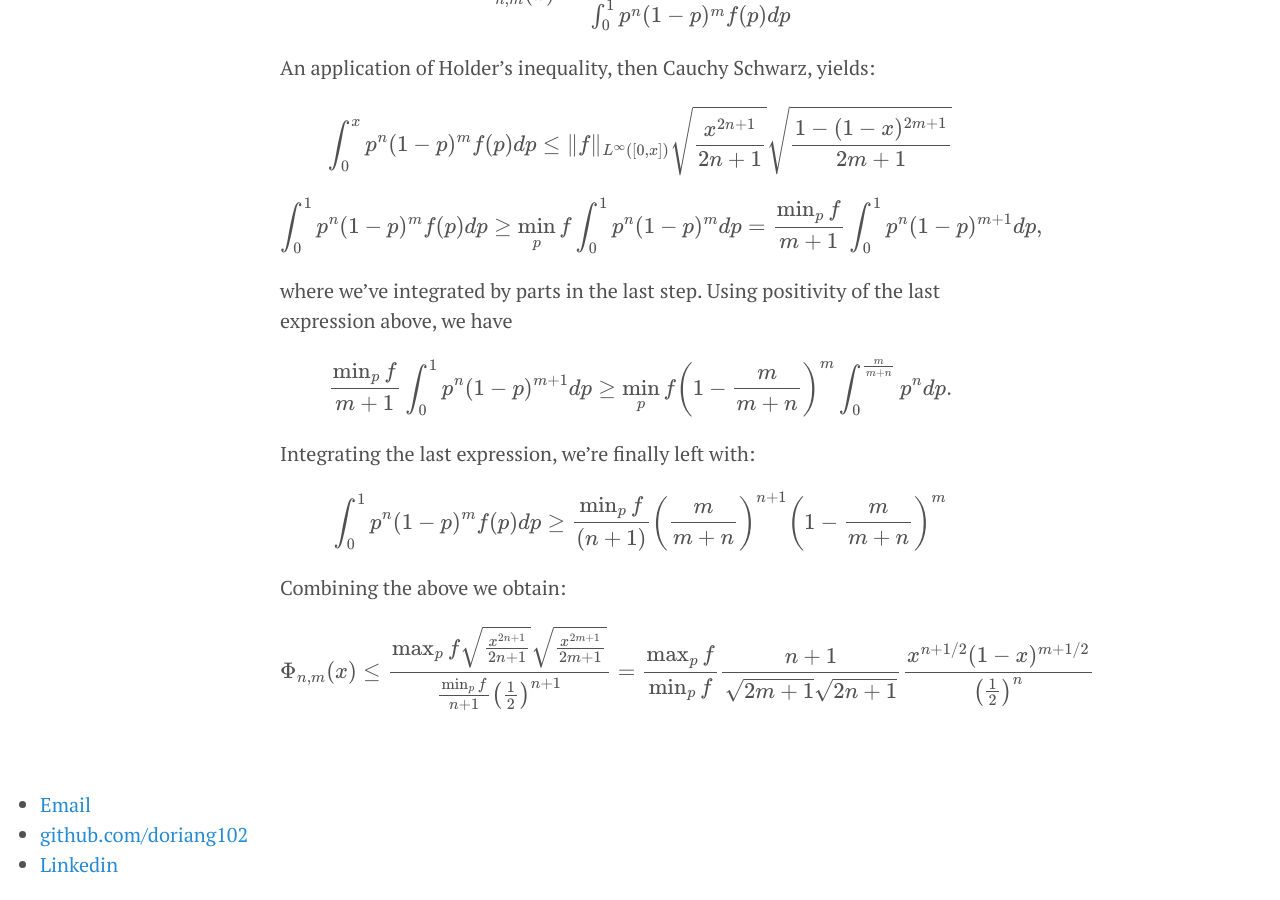
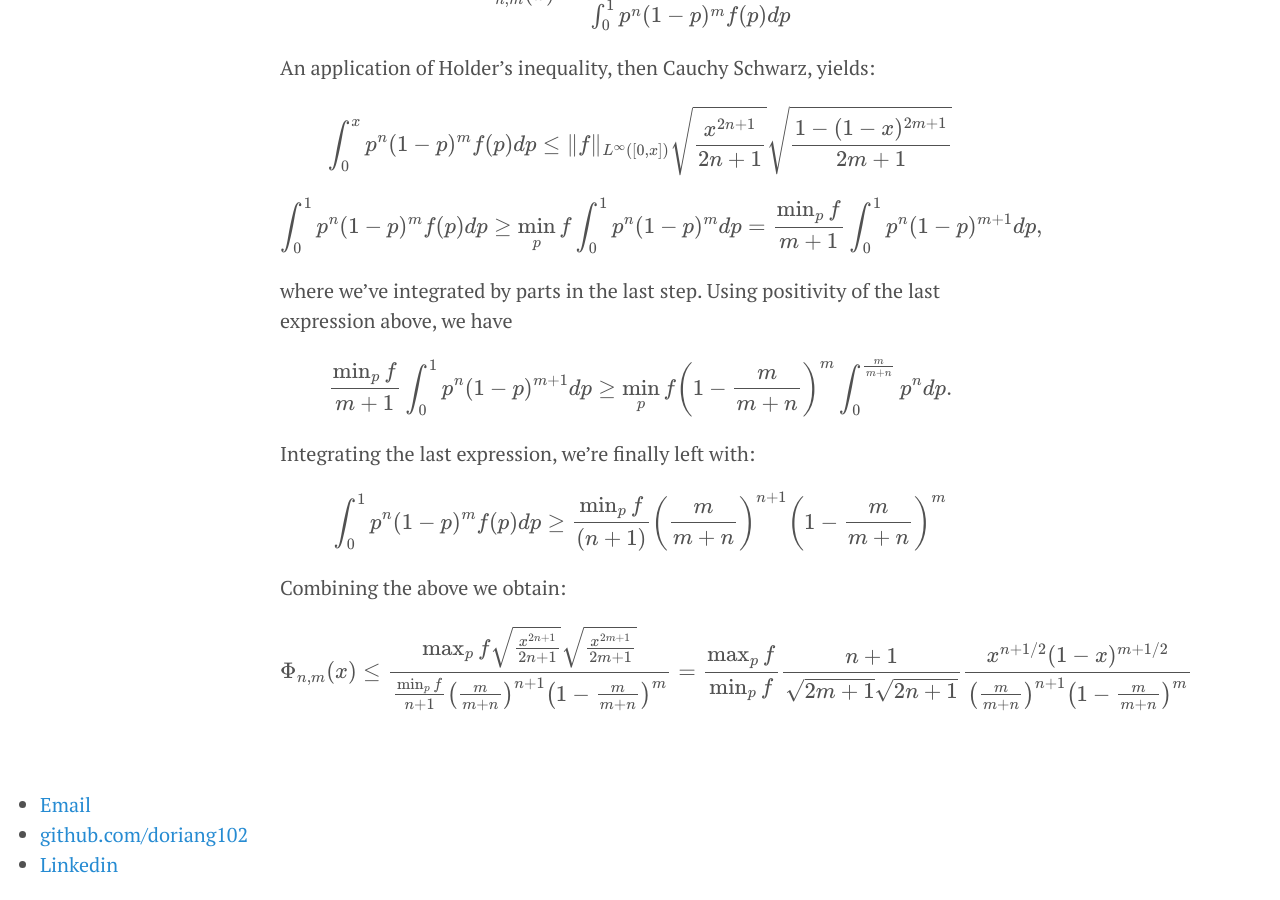
Before and after one commit to doriang102/doriang102.github.io, a Jekyll site: the page built from _posts/2017-06-10-hypothesis-testing-part-2.md, in a window 1280 px wide and 900 px high, scrolled down 2465 px. Built offline with Jekyll 4.4.1, drawn with Linux system fonts in a browser that asks for light colours; our own code applies the rules of GitHub Pages for plain Markdown files; formulas are drawn with MathJax 3.

Commit message:
Update 2017-06-10-hypothesis-testing-part-2.md

```diff
--- a/_posts/2017-06-10-hypothesis-testing-part-2.md
+++ b/_posts/2017-06-10-hypothesis-testing-part-2.md
@@ -81,4 +81,4 @@
 
 Combining the above we obtain:
 
-$$ \Phi_{n,m}(x) \leq \frac{\max_p f \sqrt{\frac{x^{2n+1}}{2n+1}}\sqrt{\frac{x^{2m+1}}{2m+1}}}{\frac{\min_p f}{n+1} \left(\frac{1}{2}\right)^{n+1}} = \frac{ \max_p f}{\min_p f} \frac{n+1}{\sqrt{2m+1}\sqrt{2n+1}} \frac{x^{n+1/2}(1-x)^{m+1/2}}{\left(\frac{1}{2}\right)^n} $$
+$$ \Phi_{n,m}(x) \leq \frac{\max_p f \sqrt{\frac{x^{2n+1}}{2n+1}}\sqrt{\frac{x^{2m+1}}{2m+1}}}{\frac{\min_p f}{n+1} \left(\frac{m}{m+n}\right)^{n+1}\left(1 - \frac{m}{m+n}\right)^{m}} = \frac{ \max_p f}{\min_p f} \frac{n+1}{\sqrt{2m+1}\sqrt{2n+1}} \frac{x^{n+1/2}(1-x)^{m+1/2}}{\left(\frac{m}{m+n}\right)^{n+1}\left(1 - \frac{m}{m+n}\right)^{m}} $$
```
